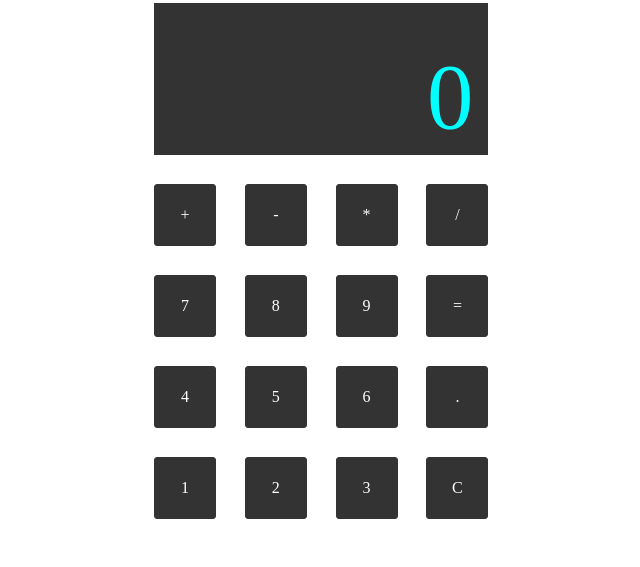
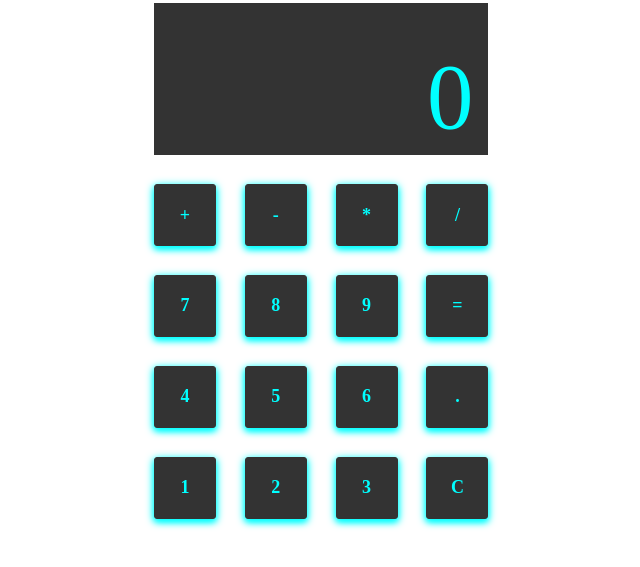
Before and after one commit to Teif26/Calculator, a plain HTML site: page index.html in a window 1280 px wide. Shown: the part 83-650 px from the top of the page, without its empty margins (326-966 px from the left). Drawn offline with Linux system fonts and the light colour scheme.

Commit message:
added the first of javascript

```diff
--- /dev/null
+++ b/calcApp.js
@@ -0,0 +1,14 @@
+var btnNum = document.querySelectorAll(".calc-button")
+btnNum = Array.from(btnNum);
+
+// btnNum.forEach((el)=>{
+//     el.addEventListener("mouseover", addNewNumbers)
+// })
+// function addNewNumbers(){
+//     btnNum.forEach((el)=>{
+//      el.target.style.
+//     })
+// }
+btnNum[1].addEventListener("mouseover", (el)=>{
+  el.target.style.background = blue;
+})
--- a/index.html
+++ b/index.html
@@ -36,5 +36,6 @@
 
      </div>
  </div>
+<script src="calcApp.js"></script>
 </body>
 </html>
--- a/style.scss
+++ b/style.scss
@@ -1,13 +1,24 @@
+
+$primary:#FF0072;
+
+
+::before,
+*::after {
+  -webkit-box-sizing: border-box;
+  -moz-box-sizing: border-box;
+  box-sizing: border-box;
+}
 html body{
-    height:  100vh;
+    height:  100%;
     width: 100%;
 
      margin: 0;
+}
 
 
-}
+
 header{
-    width: 100vh;
+    width: 100vw;
     height: 1.8em;
     margin-left: auto;
     margin-right: auto;
@@ -20,6 +31,7 @@ header{
     }
 }
 #wrapper{
+
     margin-left:auto;
     margin-right: auto;
     width: 25vw;
@@ -32,7 +44,6 @@ header{
 #display{
     background: #333;
     color: #00FFFF;
-
     font-size: 5.8em;
      max-height: 4.8em;
      width: 100%;
@@ -56,7 +67,55 @@ header{
     grid-gap: 1.8em;
 }
 
-.calc-button{
+.calc-button {
+    background-color: #333;
+    color:#00FFFF;
+    font-size:18px;
+    height: 60px;
+    width: 60px;
+    border: 1px #333 solid;
+    border-radius: 3px;
+    display: flex;
+    justify-content: center;
+    align-items: center;
+    font-weight:bold;
+    position:relative;
+    box-shadow: 0 2px 10px #00FFFF, 0 3px 6px #00FFFF;
+    z-index: 1;
+    &:before {
+      -webkit-transition:0.5s all ease;
+      transition:0.5s all ease;
+      position:absolute;
+      top:0;
+      left:50%;
+      right:50%;
+      bottom:0;
+      opacity:0;
+      content:'';
+      background-color:$primary;
+      z-index:1;
+    }
+    &:hover {
+      &:before {
+        -webkit-transition:0.5s all ease;
+        transition:0.5s all ease;
+        left:0;
+        right:0;
+        opacity:1;
+      }
+    }
+    &:focus {
+      &:before {
+        transition:0.5s all ease;
+        left:0;
+        right:0;
+        opacity:1;
+      }
+    }
+  }
+
+
+/*.calc-button{
     background: #333;
     color: #fff;
     height: 60px;
@@ -72,4 +131,4 @@ header{
     &:hover{
        translate: rotateZ(360deg) ;
     }
-}
+}*/
```
Also changed, not shown: style.css, 1 other file.
